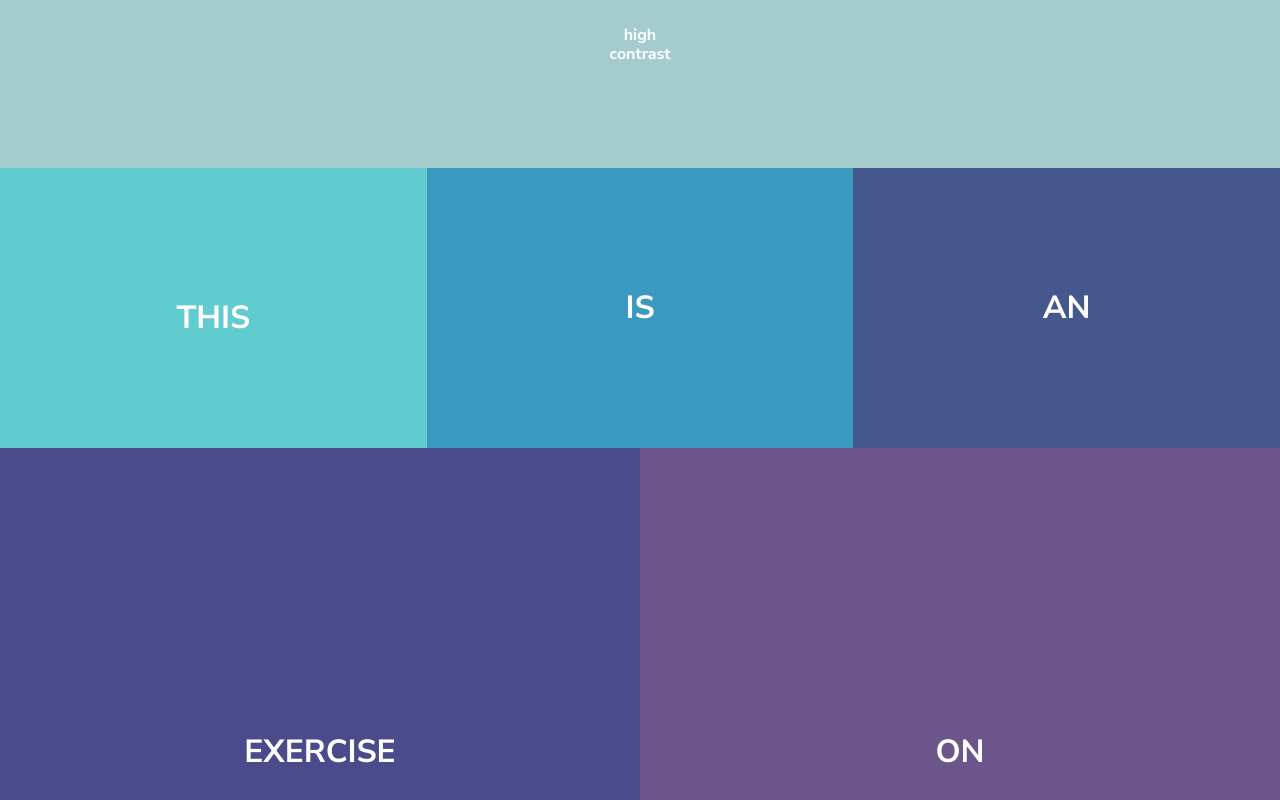
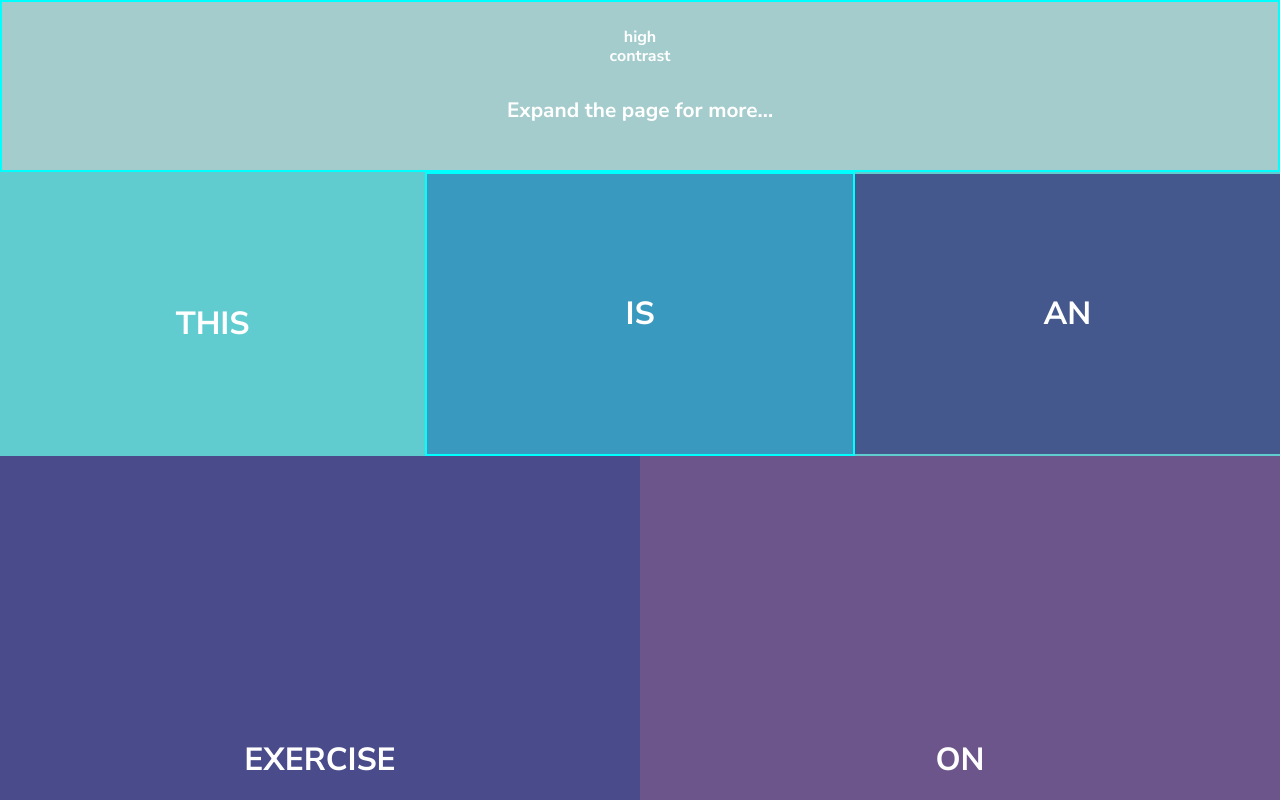
Before and after one commit to kim5981/responsive-design, a plain HTML site: page index.html in a window 1280 px wide. Shown: the top 800 px of the page. Drawn offline with Linux system fonts and the light colour scheme.

Commit message:
variables

```diff
--- a/index.css
+++ b/index.css
@@ -27,6 +27,14 @@
 
     h1{
       font-size: 5.5rem;
+    }
+
+    .text{
+      color: white
+    }
+
+    .contrast{
+      border: 2px solid cyan;
     }
 
     p{
--- a/index.html
+++ b/index.html
@@ -16,21 +16,25 @@
 	<body>
         <!-- add btn -->
 
-        <div id="btn">
+        <div id="btn" class="contrast">
 			 <button>high<br> contrast </button>
 			 <p class="text">Expand the page for more...</p>
 		</div>
 
 		<div class="top">
+
 			<div class="row-1" id="box1">
 				<h1 id="text1">THIS</h1>
 			</div>
-			<div class="row-1" id="box2">
+
+			<div class="row-1 contrast" id="box2">
 				<h1>IS</h1>
 			</div>
+
 			<div class="row-1" id="box3">
 				<h1>AN</h1>
 			</div>
+
 		</div>
 
 		<div class="mid">
--- a/index.js
+++ b/index.js
@@ -1,5 +1,15 @@
 
 const hiddenText = document.querySelectorAll(".text")
+const btnWrap = document.querySelector("#btn")
+
+const topSectionWrap = document.querySelector(".top")
+const row1 = document.querySelectorAll(".row-1")
+
+const midSectionWrap = document.querySelector(".mid")
+const row2 = document.querySelectorAll(".row-2")
+
+const bottomSectionWrap = document.querySelector(".bottom")
+const row3 = document.querySelector(".row-3")
 
 // when you click on the button change hiddenText to white
 
```
